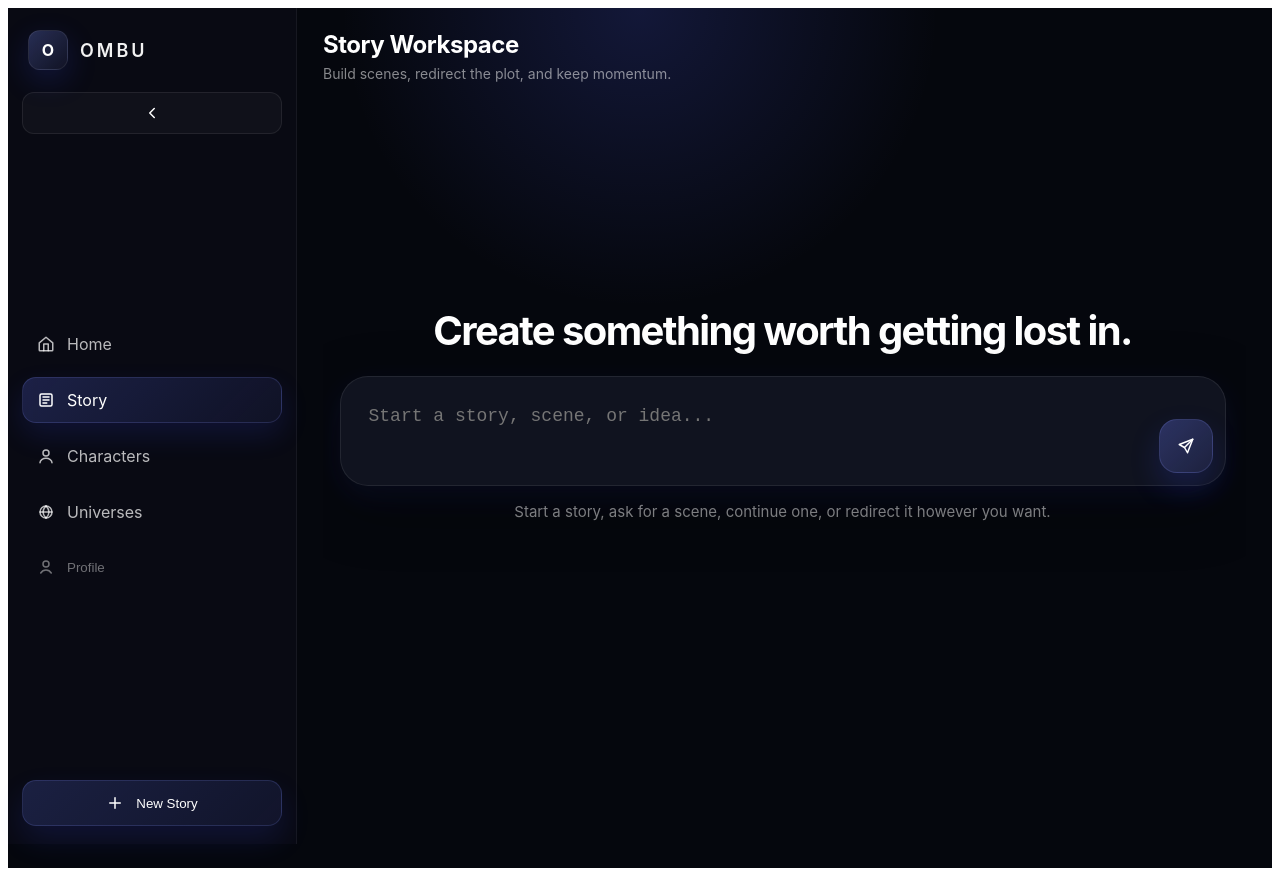
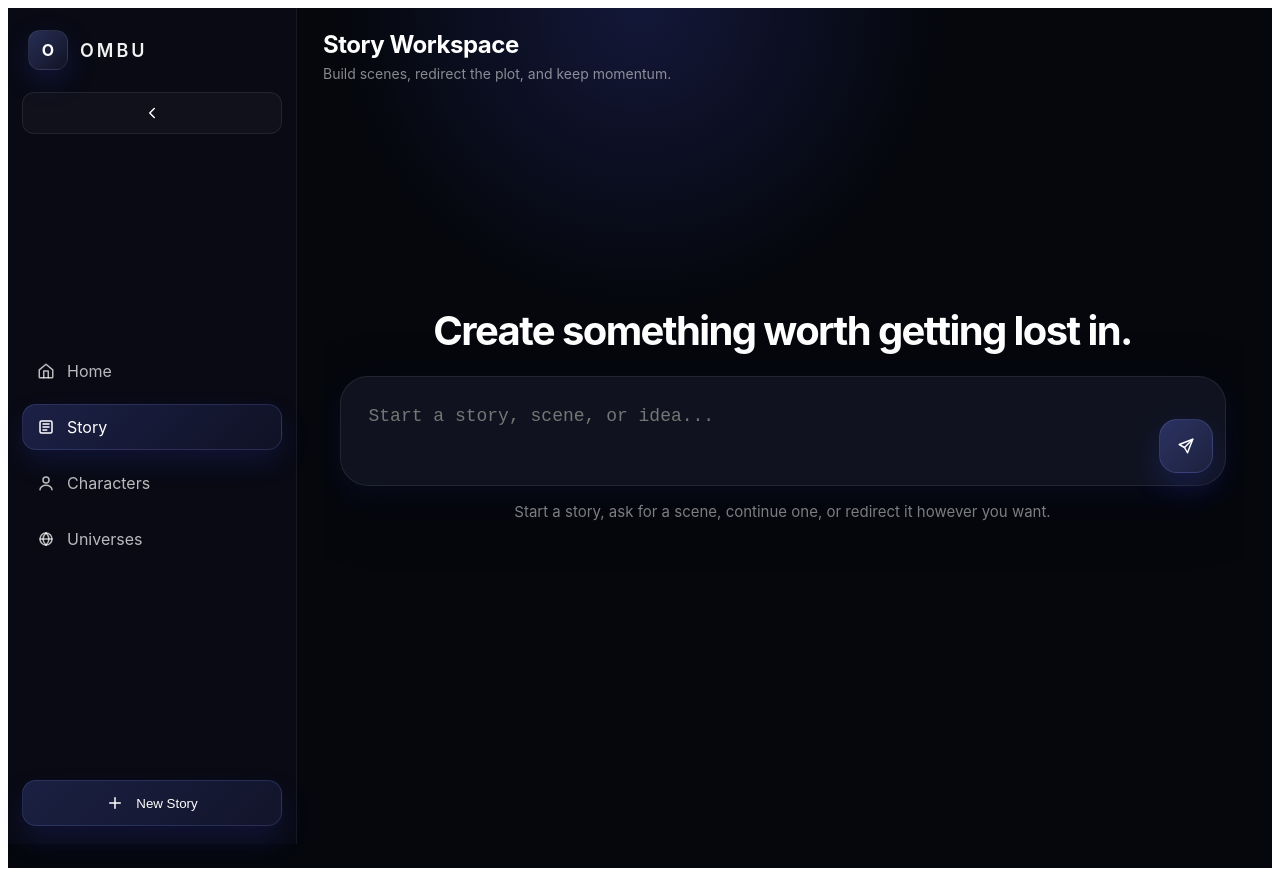
Before and after one commit to 0mbu/ombu, a Next.js app: page /story in a window 1280 px wide. Built offline with nearby package versions, Linux system fonts and the light colour scheme.

Commit message:
Refactor session storage handling and remove ProfileIcon

```diff
--- a/pages/story/index.js
+++ b/pages/story/index.js
@@ -1,5 +1,8 @@
 import Link from "next/link";
 import { useEffect, useRef, useState } from "react";
+
+const STARTER_KEY = "ombu_starter_prompt";
+const TRANSITION_KEY = "ombu_route_transition";
 
 export default function StoryPage() {
   const [messages, setMessages] = useState([]);
@@ -7,7 +10,7 @@ export default function StoryPage() {
   const [direction, setDirection] = useState("");
   const [loading, setLoading] = useState(false);
   const [sidebarCollapsed, setSidebarCollapsed] = useState(false);
-  const [didHydrateStarter, setDidHydrateStarter] = useState(false);
+  const [bootstrapped, setBootstrapped] = useState(false);
 
   const chatRef = useRef(null);
   const hasStarted = messages.length > 0 || loading;
@@ -19,20 +22,21 @@ export default function StoryPage() {
   }, [messages, loading]);
 
   useEffect(() => {
-    if (typeof window === "undefined" || didHydrateStarter) return;
+    if (bootstrapped) return;
 
-    const starterPrompt = sessionStorage.getItem("ombu_starter_prompt");
-    sessionStorage.removeItem("ombu_route_transition");
-
-    if (!starterPrompt) {
-      setDidHydrateStarter(true);
-      return;
+    if (typeof window !== "undefined") {
+      const starterPrompt = sessionStorage.getItem(STARTER_KEY);
+      if (starterPrompt) {
+        sessionStorage.removeItem(STARTER_KEY);
+        sessionStorage.removeItem(TRANSITION_KEY);
+        setBootstrapped(true);
+        sendMessage(starterPrompt);
+        return;
+      }
     }
 
-    sessionStorage.removeItem("ombu_starter_prompt");
-    setDidHydrateStarter(true);
-    sendMessage(starterPrompt);
-  }, [didHydrateStarter]);
+    setBootstrapped(true);
+  }, [bootstrapped]);
 
   const sendMessage = async (customInput) => {
     const text = (customInput || input).trim();
@@ -57,19 +61,23 @@ export default function StoryPage() {
 
       const data = await res.json();
 
+      if (!res.ok) {
+        throw new Error(data?.error || "Something went wrong.");
+      }
+
       setMessages((prev) => [
         ...prev,
         {
           role: "assistant",
-          content: data.story || data.error || "Something went wrong."
+          content: data.story || "Something went wrong."
         }
       ]);
-    } catch {
+    } catch (error) {
       setMessages((prev) => [
         ...prev,
         {
           role: "assistant",
-          content: "Something went wrong."
+          content: error.message || "Something went wrong."
         }
       ]);
     } finally {
@@ -93,9 +101,6 @@ export default function StoryPage() {
     setMessages([]);
     setInput("");
     setDirection("");
-    if (typeof window !== "undefined") {
-      sessionStorage.removeItem("ombu_starter_prompt");
-    }
   };
 
   const handleInputKeyDown = (e) => {
@@ -181,13 +186,6 @@ export default function StoryPage() {
             </span>
             {!sidebarCollapsed && <span>Universes</span>}
           </Link>
-
-          <button style={styles.sidebarItemMuted}>
-            <span style={styles.sidebarIconWrap}>
-              <ProfileIcon />
-            </span>
-            {!sidebarCollapsed && <span>Profile</span>}
-          </button>
         </div>
 
         <div style={styles.sidebarBottom}>
@@ -261,9 +259,7 @@ export default function StoryPage() {
                     <div
                       style={{
                         ...styles.messageBubble,
-                        ...(msg.role === "user"
-                          ? styles.userBubble
-                          : styles.assistantBubble)
+                        ...(msg.role === "user" ? styles.userBubble : styles.assistantBubble)
                       }}
                     >
                       {msg.content}
@@ -434,20 +430,6 @@ function UniverseIcon() {
   );
 }
 
-function ProfileIcon() {
-  return (
-    <svg width="18" height="18" viewBox="0 0 24 24" fill="none">
-      <circle cx="12" cy="8" r="4" stroke="currentColor" strokeWidth="2" />
-      <path
-        d="M5 20C6.5 17.5 9 16 12 16C15 16 17.5 17.5 19 20"
-        stroke="currentColor"
-        strokeWidth="2"
-        strokeLinecap="round"
-      />
-    </svg>
-  );
-}
-
 function PlusIcon() {
   return (
     <svg width="18" height="18" viewBox="0 0 24 24" fill="none">
@@ -480,6 +462,7 @@ const styles = {
     fontFamily:
       'Inter, ui-sans-serif, system-ui, -apple-system, BlinkMacSystemFont, "Segoe UI", sans-serif'
   },
+
   sidebar: {
     background: "rgba(10, 12, 20, 0.9)",
     borderRight: "1px solid rgba(255,255,255,0.06)",
@@ -493,17 +476,20 @@ const styles = {
     height: "100vh",
     backdropFilter: "blur(18px)"
   },
+
   sidebarTop: {
     display: "flex",
     flexDirection: "column",
     gap: 18
   },
+
   sidebarBrandRow: {
     display: "flex",
     alignItems: "center",
     gap: 12,
     padding: "4px 6px"
   },
+
   sidebarLogo: {
     width: 38,
     height: 38,
@@ -517,12 +503,14 @@ const styles = {
     fontSize: 16,
     boxShadow: "0 10px 30px rgba(55, 75, 255, 0.18)"
   },
+
   sidebarBrandText: {
     fontSize: 18,
     letterSpacing: 3,
     fontWeight: 600,
     opacity: 0.95
   },
+
   collapseButton: {
     height: 42,
     borderRadius: 12,
@@ -534,12 +522,14 @@ const styles = {
     alignItems: "center",
     justifyContent: "center"
   },
+
   sidebarSection: {
     display: "flex",
     flexDirection: "column",
     gap: 10,
     marginTop: 20
   },
+
   sidebarItem: {
     display: "flex",
     alignItems: "center",
@@ -552,6 +542,7 @@ const styles = {
     border: "1px solid transparent",
     transition: "all 0.2s ease"
   },
+
   sidebarItemActive: {
     display: "flex",
     alignItems: "center",
@@ -564,27 +555,18 @@ const styles = {
     border: "1px solid rgba(135,145,255,0.18)",
     boxShadow: "0 12px 28px rgba(55, 75, 255, 0.14)"
   },
-  sidebarItemMuted: {
-    display: "flex",
-    alignItems: "center",
-    gap: 12,
-    padding: "12px 14px",
-    borderRadius: 14,
-    color: "rgba(255,255,255,0.42)",
-    background: "transparent",
-    border: "1px solid transparent",
-    cursor: "default",
-    textAlign: "left"
-  },
+
   sidebarIconWrap: {
     display: "flex",
     alignItems: "center",
     justifyContent: "center",
     minWidth: 18
   },
+
   sidebarBottom: {
     marginTop: 24
   },
+
   newStorySidebarButton: {
     width: "100%",
     display: "flex",
@@ -599,6 +581,7 @@ const styles = {
     cursor: "pointer",
     boxShadow: "0 14px 30px rgba(55, 75, 255, 0.14)"
   },
+
   main: {
     flex: 1,
     minWidth: 0,
@@ -606,6 +589,7 @@ const styles = {
     flexDirection: "column",
     padding: "22px 26px 18px"
   },
+
   topBar: {
     display: "flex",
     justifyContent: "space-between",
@@ -613,16 +597,19 @@ const styles = {
     gap: 16,
     paddingBottom: 18
   },
+
   topBarTitle: {
     fontSize: 24,
     fontWeight: 700,
     letterSpacing: "-0.02em"
   },
+
   topBarSub: {
     marginTop: 6,
     color: "rgba(255,255,255,0.52)",
     fontSize: 14
   },
+
   topResetButton: {
     padding: "10px 14px",
     borderRadius: 12,
@@ -631,6 +618,7 @@ const styles = {
     color: "white",
     cursor: "pointer"
   },
+
   workspace: {
     flex: 1,
     minHeight: 0,
@@ -638,12 +626,14 @@ const styles = {
     flexDirection: "column",
     position: "relative"
   },
+
   chatArea: {
     flex: 1,
     minHeight: 0,
     overflowY: "auto",
     paddingRight: 4
   },
+
   centerWrap: {
     minHeight: "calc(100vh - 170px)",
     display: "flex",
@@ -652,6 +642,7 @@ const styles = {
     justifyContent: "center",
     padding: "0 20px 120px"
   },
+
   heroTitle: {
     fontSize: 40,
     fontWeight: 700,
@@ -661,6 +652,7 @@ const styles = {
     maxWidth: 760,
     lineHeight: 1.08
   },
+
   centerInputShell: {
     width: "100%",
     maxWidth: 860,
@@ -674,6 +666,7 @@ const styles = {
     border: "1px solid rgba(255,255,255,0.08)",
     boxShadow: "0 20px 60px rgba(0,0,0,0.35), 0 10px 30px rgba(72, 91, 255, 0.10)"
   },
+
   centerInput: {
     flex: 1,
     minHeight: 58,
@@ -687,6 +680,7 @@ const styles = {
     lineHeight: 1.55,
     padding: "14px 16px 12px"
   },
+
   centerSendButton: {
     width: 54,
     height: 54,
@@ -701,22 +695,26 @@ const styles = {
     flexShrink: 0,
     boxShadow: "0 14px 30px rgba(55, 75, 255, 0.18)"
   },
+
   helperText: {
     marginTop: 16,
     color: "rgba(255,255,255,0.48)",
     fontSize: 15,
     textAlign: "center"
   },
+
   messagesWrap: {
     width: "100%",
     maxWidth: 980,
     margin: "0 auto",
     padding: "20px 0 170px"
   },
+
   messageRow: {
     display: "flex",
     marginBottom: 16
   },
+
   messageBubble: {
     maxWidth: "78%",
     padding: "16px 18px",
@@ -725,15 +723,18 @@ const styles = {
     whiteSpace: "pre-wrap",
     fontSize: 15
   },
+
   userBubble: {
     background: "linear-gradient(135deg, rgba(98,120,255,0.22), rgba(98,120,255,0.10))",
     border: "1px solid rgba(137,148,255,0.16)",
     boxShadow: "0 14px 30px rgba(55, 75, 255, 0.10)"
   },
+
   assistantBubble: {
     background: "rgba(255,255,255,0.045)",
     border: "1px solid rgba(255,255,255,0.06)"
   },
+
   loadingBubble: {
     display: "flex",
     alignItems: "center",
@@ -743,12 +744,14 @@ const styles = {
     background: "rgba(255,255,255,0.045)",
     border: "1px solid rgba(255,255,255,0.06)"
   },
+
   dot: {
     width: 8,
     height: 8,
     borderRadius: "50%",
     background: "rgba(255,255,255,0.7)"
   },
+
   bottomComposerWrap: {
     position: "fixed",
     left: "50%",
@@ -758,9 +761,11 @@ const styles = {
     transition: "all 0.45s cubic-bezier(0.22, 1, 0.36, 1)",
     zIndex: 20
   },
+
   bottomComposerWrapActive: {
     bottom: 22
   },
+
   bottomComposerShell: {
     display: "flex",
     alignItems: "flex-end",
@@ -772,6 +777,7 @@ const styles = {
     backdropFilter: "blur(18px)",
     boxShadow: "0 20px 50px rgba(0,0,0,0.34)"
   },
+
   bottomComposerInput: {
     flex: 1,
     minHeight: 54,
@@ -785,6 +791,7 @@ const styles = {
     lineHeight: 1.55,
     padding: "12px 14px"
   },
+
   bottomSendButton: {
     width: 50,
     height: 50,
@@ -799,12 +806,14 @@ const styles = {
     flexShrink: 0,
     boxShadow: "0 14px 30px rgba(55, 75, 255, 0.15)"
   },
+
   afterResponseControls: {
     marginTop: 12,
     display: "flex",
     gap: 12,
     alignItems: "stretch"
   },
+
   controlButton: {
     height: 52,
     padding: "0 18px",
@@ -818,6 +827,7 @@ const styles = {
     gap: 10,
     whiteSpace: "nowrap"
   },
+
   directionWrap: {
     flex: 1,
     display: "flex",
@@ -827,6 +837,7 @@ const styles = {
     border: "1px solid rgba(255,255,255,0.08)",
     background: "rgba(255,255,255,0.05)"
   },
+
   directionInput: {
     flex: 1,
     minHeight: 32,
@@ -840,6 +851,7 @@ const styles = {
     lineHeight: 1.5,
     padding: "6px 6px"
   },
+
   directionButton: {
     minWidth: 88,
     borderRadius: 14,
```
